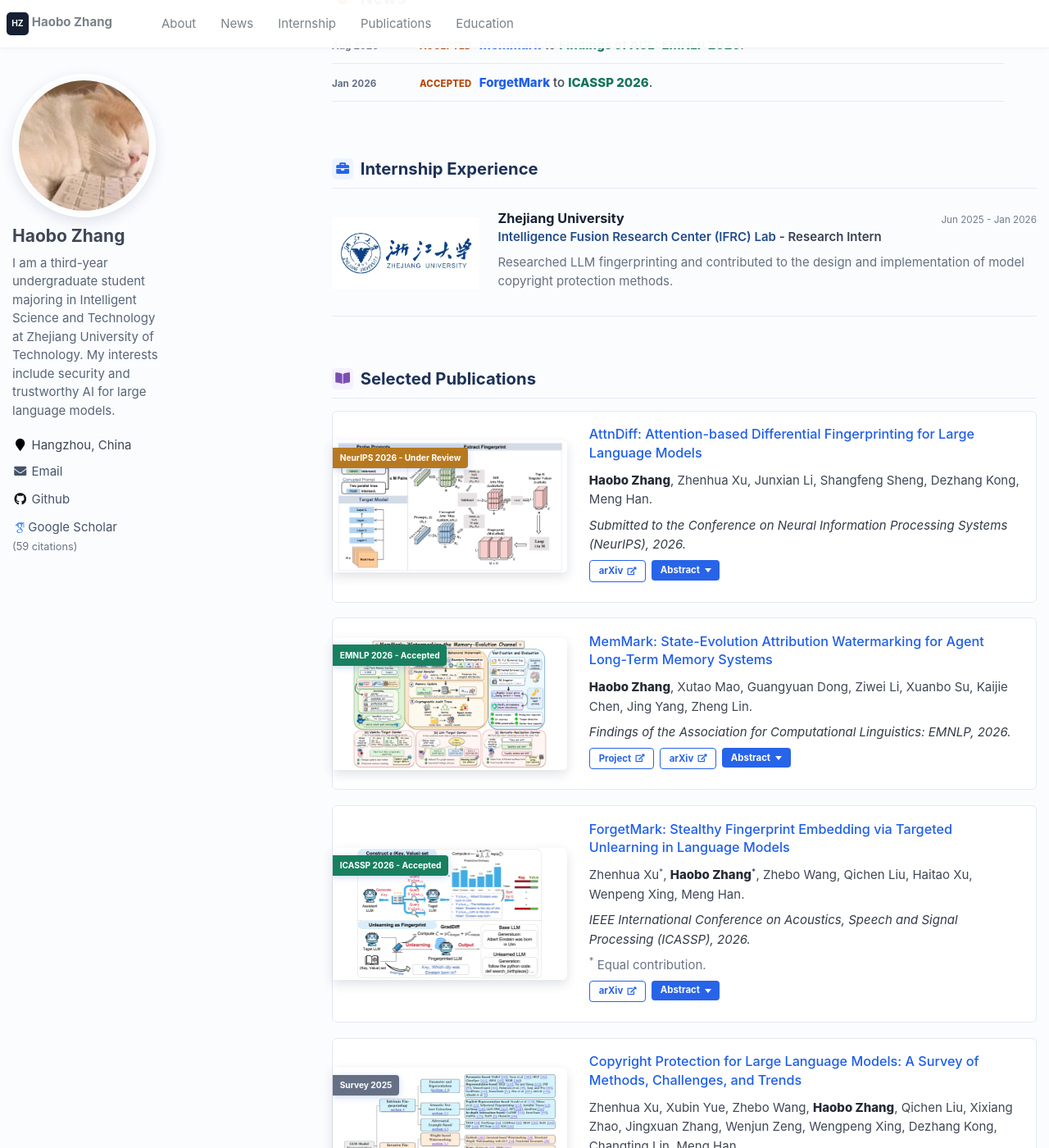
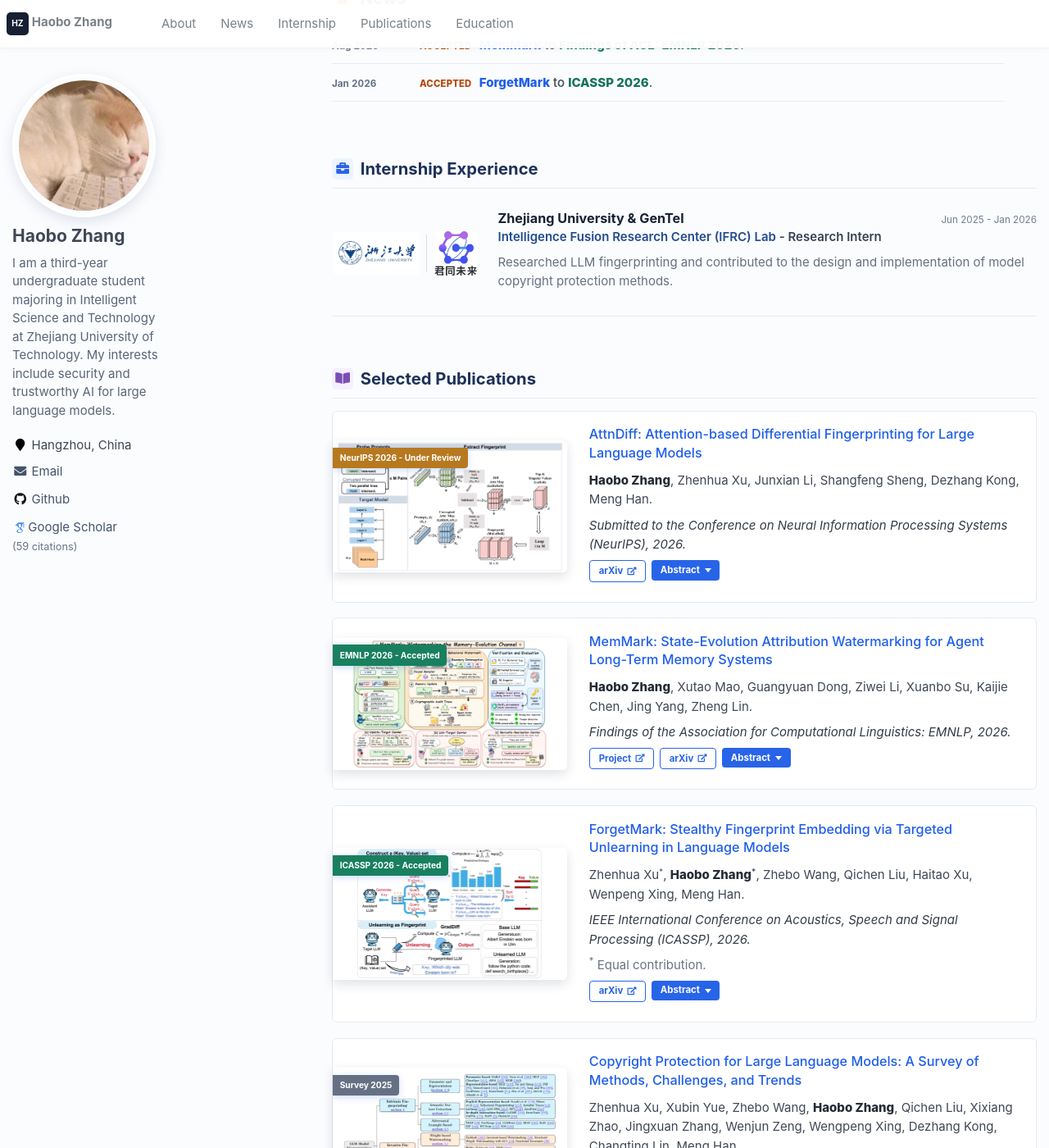
Before and after one commit to zhb0119/zhb0119.github.io, a Jekyll site: the page built from _pages/about.md, in a window 1280 px wide and 1400 px high, scrolled down 555 px. Shown: the whole window at 82% size. Built offline with Jekyll 4.4.1, drawn with Linux system fonts in a browser that asks for light colours; some web fonts are replaced; formulas are drawn with MathJax 3; some of the changed text lies outside the part shown.

Commit message:
update internship

```diff
--- a/_pages/about.md
+++ b/_pages/about.md
@@ -56,10 +56,14 @@
 <h2 class="section-heading section-heading--internship"><i class="fas fa-briefcase section-icon section-icon--internship" aria-hidden="true"></i> Internship Experience</h2>
 
 <article class="experience-entry">
-  <div class="experience-logo experience-logo--intern"><img src="/images/intern/image.png" alt="Zhejiang University logo" loading="lazy"></div>
+  <div class="experience-logo experience-logo--joint" aria-label="Zhejiang University and GenTel">
+    <img class="joint-logo joint-logo--zju" src="/images/intern/image.png" alt="Zhejiang University logo" loading="lazy">
+    <span class="joint-logo-divider" aria-hidden="true"></span>
+    <img class="joint-logo joint-logo--gentel" src="/images/intern/juntongweilai.png" alt="GenTel logo" loading="lazy">
+  </div>
   <div class="experience-content">
     <div class="experience-heading">
-      <h3>Zhejiang University</h3>
+      <h3>Zhejiang University &amp; GenTel</h3>
       <span><time datetime="2025-06">Jun 2025</time> - <time datetime="2026-01">Jan 2026</time></span>
     </div>
     <p class="experience-role"><a href="https://ifrc-zju.github.io/">Intelligence Fusion Research Center (IFRC) Lab</a> - Research Intern</p>
@@ -119,7 +123,7 @@
       <h3>Renmin University of China</h3>
       <span>Starting <time datetime="2027-09">Sep 2027</time></span>
     </div>
-    <p class="experience-role">Incoming Direct Ph.D. Student in Computer Science and Technology</p>
+    <p class="experience-role">Incoming Ph.D. Student in Computer Science and Technology</p>
   </div>
 </article>
 
--- a/assets/css/main.scss
+++ b/assets/css/main.scss
@@ -222,6 +222,28 @@
 .experience-logo--intern img {
     width: 180px;
     aspect-ratio: 1066 / 517;
+}
+
+.experience-logo--joint {
+    gap: .55rem;
+}
+
+.experience-logo--joint .joint-logo--zju {
+    width: 105px;
+    aspect-ratio: 1066 / 517;
+}
+
+.experience-logo--joint .joint-logo--gentel {
+    width: 54px;
+    aspect-ratio: 1;
+    border-radius: .45rem;
+}
+
+.joint-logo-divider {
+    width: 1px;
+    height: 46px;
+    flex: 0 0 1px;
+    background: #d9dee7;
 }
 
 .experience-logo--education img {
@@ -726,6 +748,19 @@
         width: min(190px, 62vw);
     }
 
+    .experience-logo--joint {
+        width: min(190px, 62vw);
+        justify-content: center;
+    }
+
+    .experience-logo--joint .joint-logo--zju {
+        width: 108px;
+    }
+
+    .experience-logo--joint .joint-logo--gentel {
+        width: 56px;
+    }
+
     .experience-logo--education img {
         width: 150px;
         height: 100px;
```
